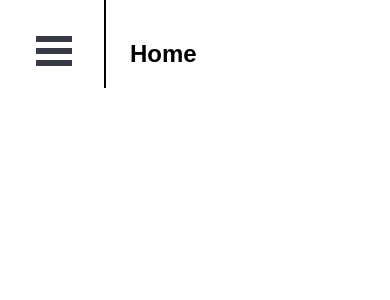
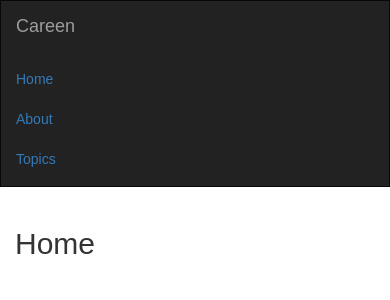
Before and after one commit to lucaswadedavis/careen, a React (Create React App) app: page / in a window 390 px wide. Shown: the top 300 px of the page. Built offline with nearby package versions, Linux system fonts and the light colour scheme.

Commit message:
Add basic bootstrap layout and remove hamburger

```diff
--- a/public/index.html
+++ b/public/index.html
@@ -19,6 +19,9 @@
       work correctly both with client-side routing and a non-root public URL.
       Learn how to configure a non-root public URL by running `npm run build`.
     -->
+    <!-- Latest compiled and minified CSS -->
+<link rel="stylesheet" href="https://maxcdn.bootstrapcdn.com/bootstrap/3.3.7/css/bootstrap.min.css" integrity="sha384-BVYiiSIFeK1dGmJRAkycuHAHRg32OmUcww7on3RYdg4Va+PmSTsz/K68vbdEjh4u" crossorigin="anonymous">
+
     <title>Careen</title>
   </head>
   <body>
--- a/src/App.css
+++ b/src/App.css
@@ -84,9 +84,4 @@
 }
 
 #page-wrap {
-  margin: 0px 0 0 104px;
-  padding-left: 24px;
-  padding-top: 20px;
-  min-height: 100%;
-  border-left: 2px solid black;
 }
--- a/src/App.js
+++ b/src/App.js
@@ -1,23 +1,28 @@
 import React, { Component } from 'react';
 import { HashRouter as Router, Route, Link } from "react-router-dom";
-import { slide as Menu } from 'react-burger-menu'
+import { slide as Menu } from 'react-burger-menu';
+import { Grid, Nav, NavItem, Navbar, PageHeader, Row } from 'react-bootstrap';
+
 import './App.css';
 
 class App extends Component {
   render() {
     return (
       <Router>
-      <div id="outer-container">
-        <Menu pageWrapId={ "page-wrap" } outerContainerId={ "outer-container" }>
-          <Link to="/">Home</Link>
-          <Link to="/about">About</Link>
-          <Link to="/topics">Topics</Link>
-        </Menu>
-        <div id="page-wrap">
+      <div>
+        <Navbar inverse>
+          <Navbar.Header>
+            <Navbar.Brand>Careen</Navbar.Brand>
+          </Navbar.Header>
+          <Nav>
+            <NavItem><Link to="/">Home</Link></NavItem>
+            <NavItem><Link to="/about">About</Link></NavItem>
+            <NavItem><Link to="/topics">Topics</Link></NavItem>
+          </Nav>
+        </Navbar>
           <Route exact path="/" component={Home} />
           <Route path="/about" component={About} />
           <Route path="/topics" component={Topics} />
-        </div>
       </div>
       </Router>
     );
@@ -25,19 +30,19 @@ class App extends Component {
 }
 
 const Home = () => (
-  <div>
+  <Grid>
   <h2>Home</h2>
-  </div>
+  </Grid>
 );
 
 const About = () => (
-  <div>
+  <Grid>
   <h2>About</h2>
-  </div>
+  </Grid>
 );
 
 const Topics = ({ match }) => (
-  <div>
+  <Grid>
     <h2>Topics</h2>
     <ul>
     <li>
@@ -57,13 +62,13 @@ const Topics = ({ match }) => (
       path={match.url}
       render={() => <h3>Please select a topic.</h3>}
     />
-  </div>
+  </Grid>
 );
 
 const Topic = ({ match }) => (
-  <div>
+  <Row>
   <h3>{match.params.topicId}</h3>
-  </div>
+  </Row>
 );
 
 
```
Lines whose indentation alone changed are shown as unchanged.
